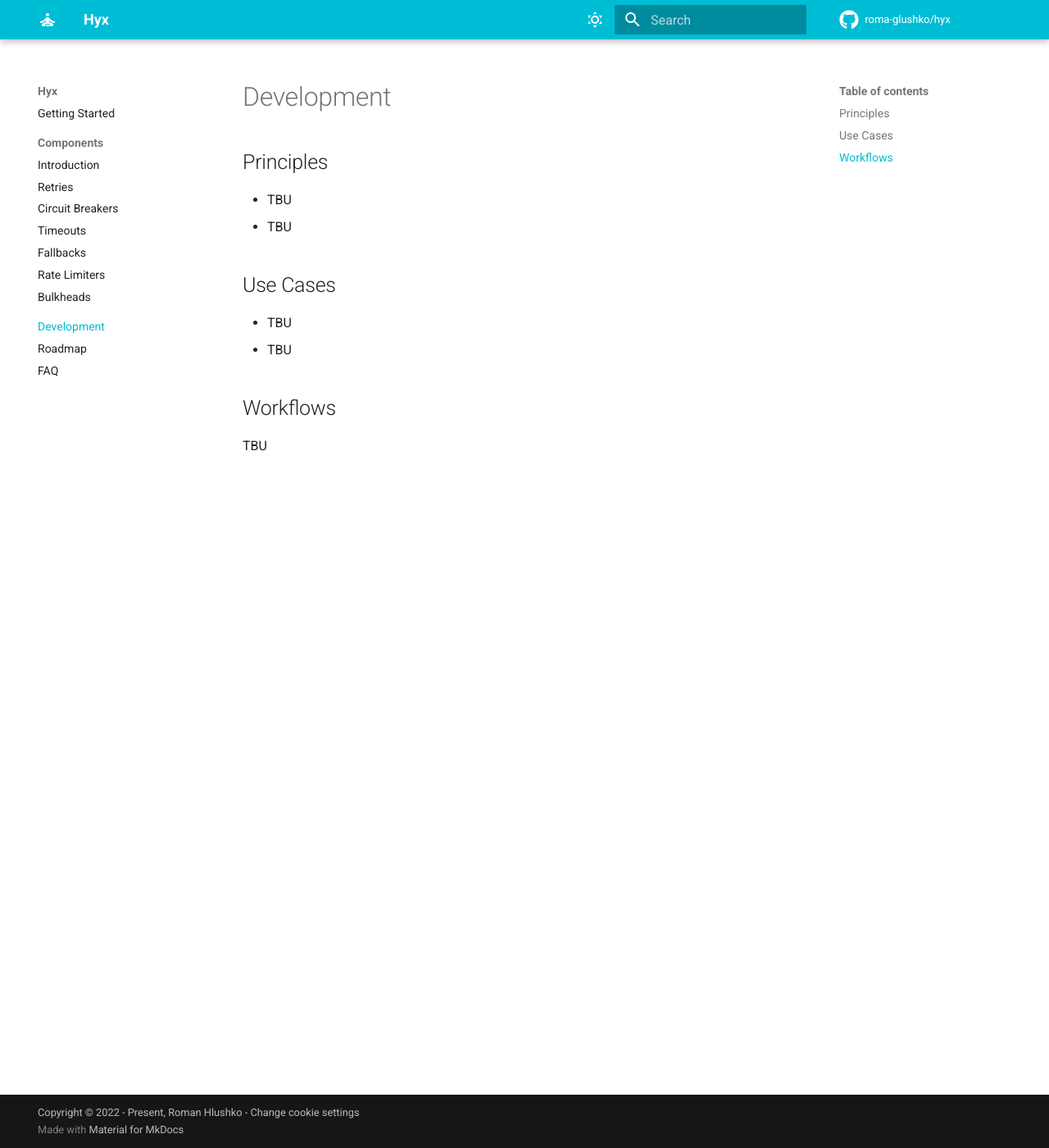
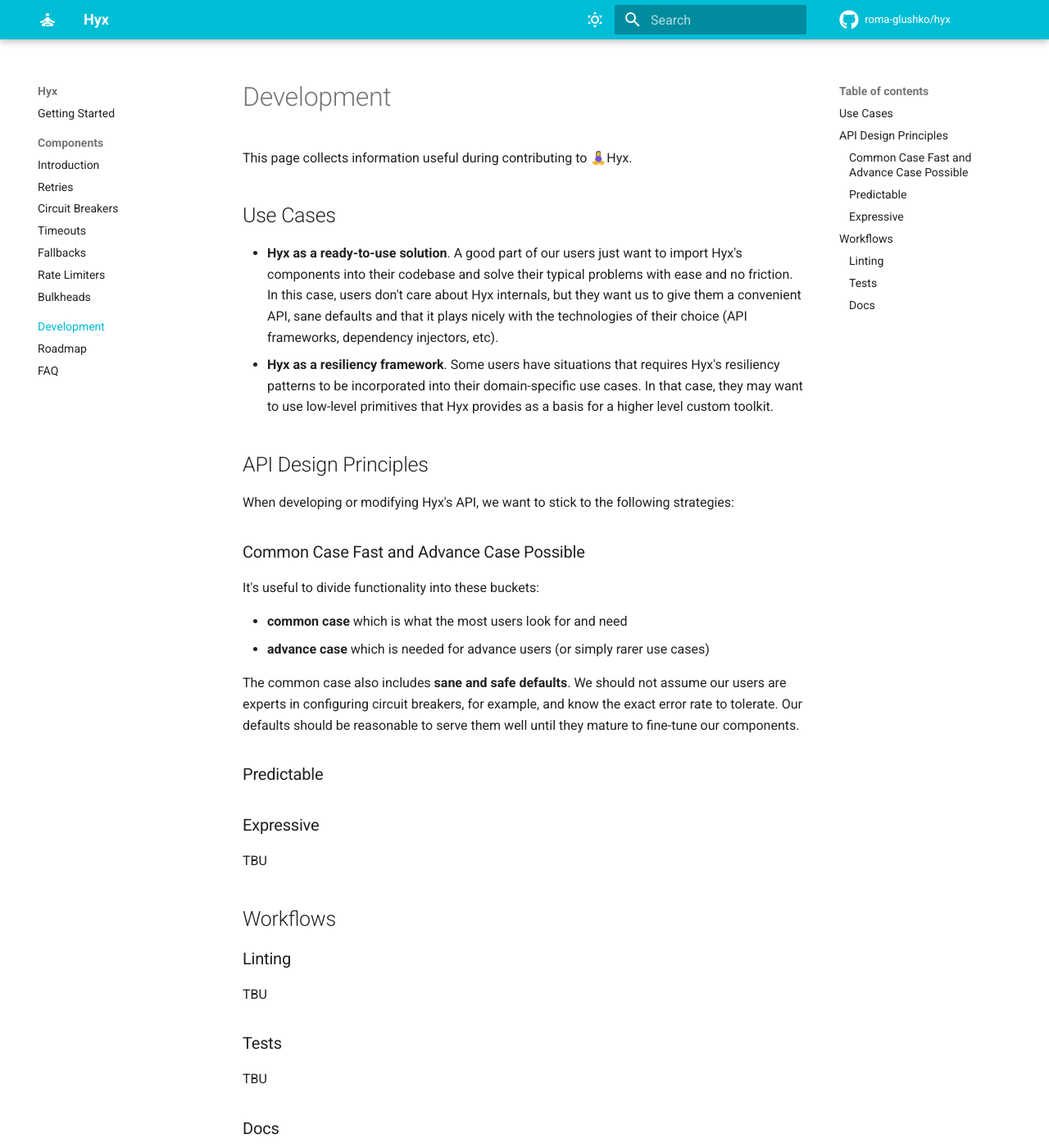
Before and after one commit to roma-glushko/hyx, an MkDocs documentation site: the page built from docs/development.md, in a window 1280 px wide and 1400 px high. Shown: the whole window at 82% size. Built offline with MkDocs 1.6.1 and Material for MkDocs 9.7.7, drawn with Linux system fonts in a browser that asks for light colours; comment, search, counter and statistics services are not loaded.

Commit message:
#80: Inited the doc

```diff
--- a/docs/development.md
+++ b/docs/development.md
@@ -1,17 +1,46 @@
 # Development
+
+This page collects information useful during contributing to 🧘‍♀️Hyx.
+
+## Use Cases
+
+- **Hyx as a ready-to-use solution**. A good part of our users just want to import Hyx's components into their codebase and solve their typical problems with ease and no friction. In this case, users don't care about Hyx internals, but they want us to give them a convenient API, sane defaults and that it plays nicely with the technologies of their choice (API frameworks, dependency injectors, etc).
+- **Hyx as a resiliency framework**. Some users have situations that requires Hyx's resiliency patterns to be incorporated into their domain-specific use cases. In that case, they may want to use low-level primitives that Hyx provides as a basis for a higher level custom toolkit.
+
+## API Design Principles
+
+When developing or modifying Hyx's API, we want to stick to the following strategies:
+
+### Common Case Fast and Advance Case Possible
+
+It's useful to divide functionality into these buckets:
+
+- **common case** which is what the most users look for and need
+- **advance case** which is needed for advance users (or simply rarer use cases)
+
+The common case also includes **sane and safe defaults**.
+We should not assume our users are experts in configuring circuit breakers, for example,
+and know the exact error rate to tolerate.
+Our defaults should be reasonable to serve them well until they mature to fine-tune our components.
+
+### Predictable
 
 
 
-## Principles
+### Expressive
 
-- TBU
-- TBU
-
-## Use Cases
-
-- TBU
-- TBU
+TBU
 
 ## Workflows
 
+### Linting
+
 TBU
+
+### Tests
+
+TBU
+
+### Docs
+
+TBU
```
